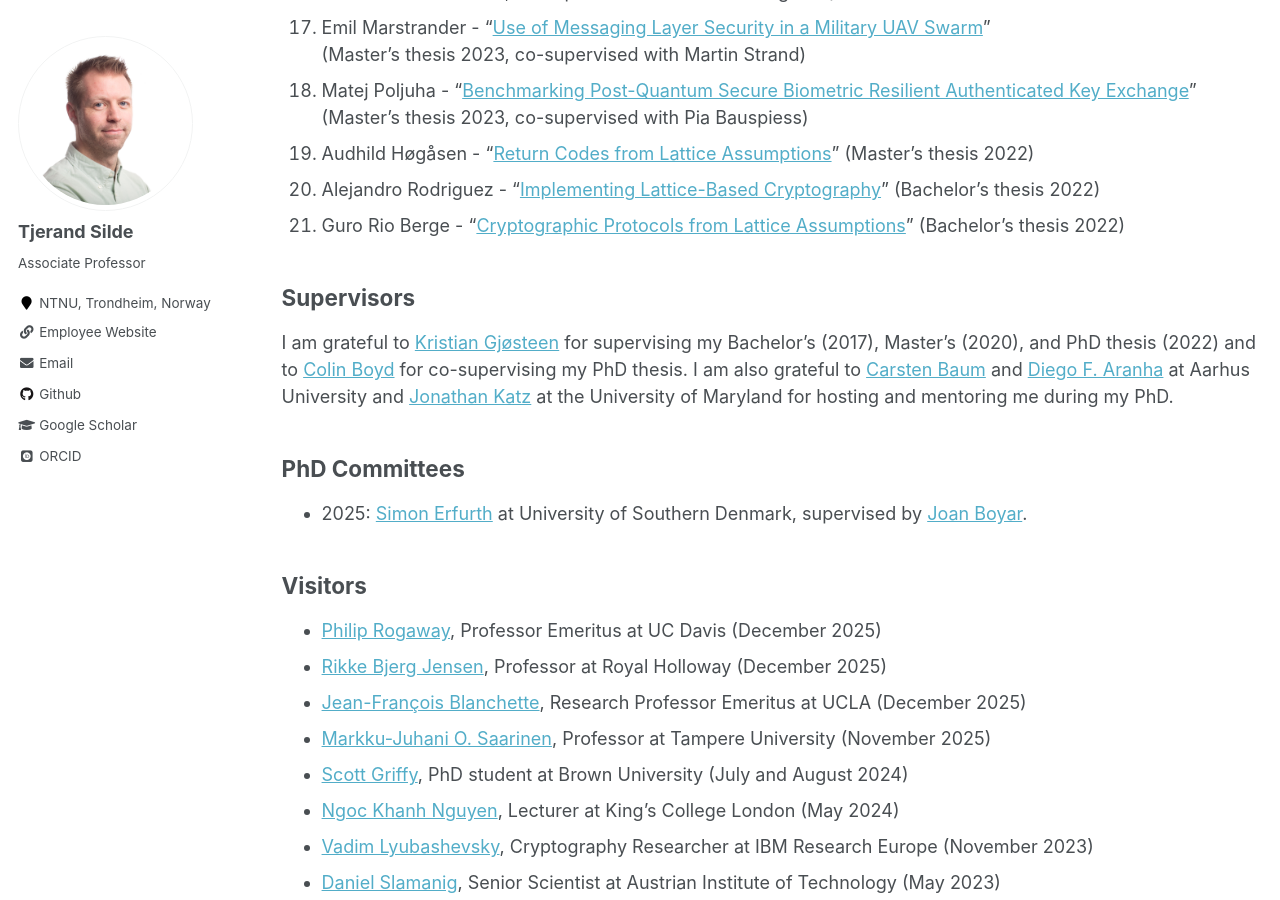
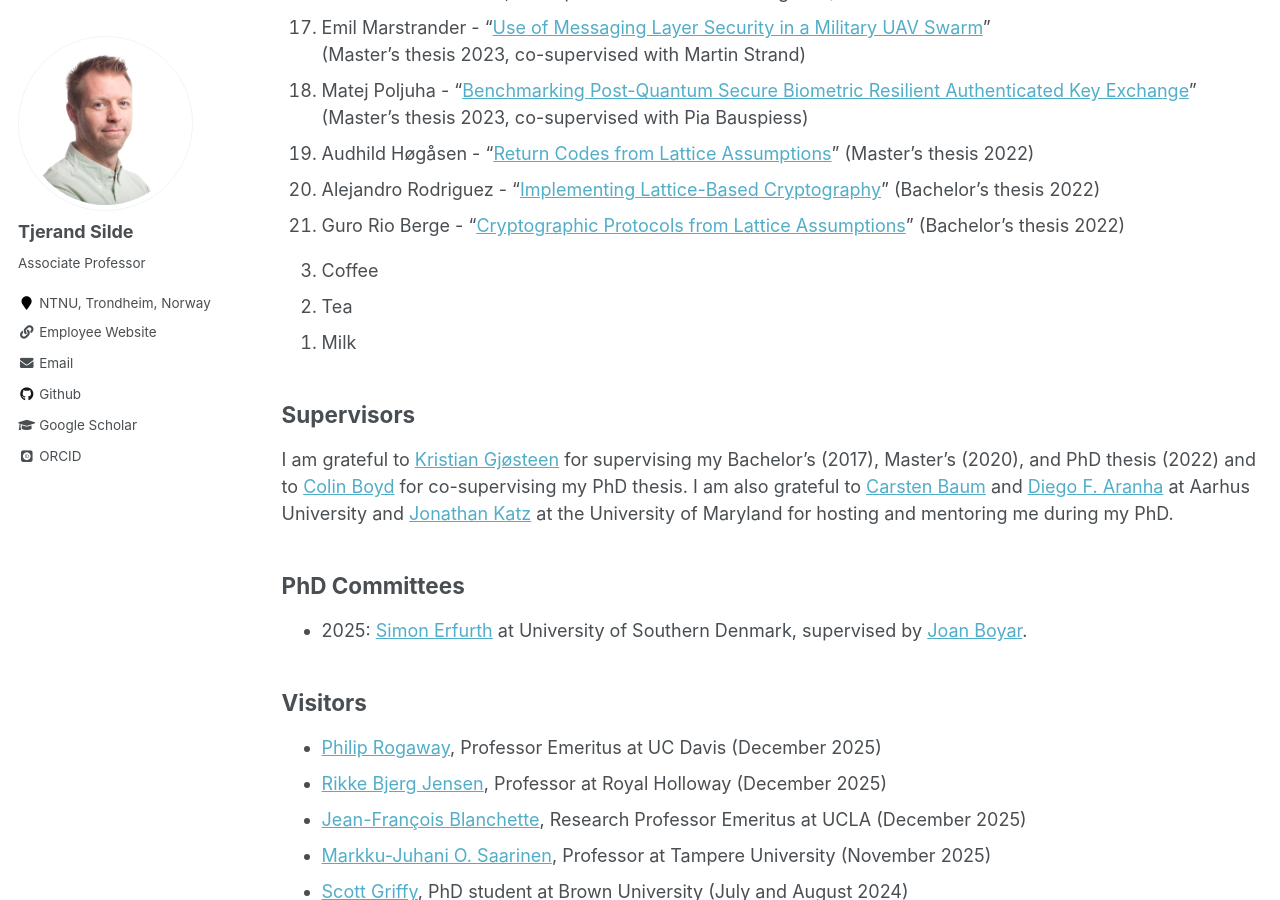
Before and after one commit to tjesi/tjesi.github.io, a Jekyll site: the page built from _pages/people.md, in a window 1280 px wide and 900 px high, scrolled down 1671 px. Built offline with Jekyll 4.4.1, drawn with Linux system fonts in a browser that asks for light colours; some web fonts are replaced.

Commit message:
Update people.md

```diff
--- a/_pages/people.md
+++ b/_pages/people.md
@@ -59,6 +59,12 @@ Privacy-Preserving Statistical Computation in the Cloud](https://tjerandsilde.no
 2. Alejandro Rodriguez - "[Implementing Lattice-Based Cryptography](https://ntnuopen.ntnu.no/ntnu-xmlui/handle/11250/3009053)" (Bachelor's thesis 2022)
 1. Guro Rio Berge - "[Cryptographic Protocols from Lattice Assumptions](https://ntnuopen.ntnu.no/ntnu-xmlui/handle/11250/3009054)" (Bachelor's thesis 2022)
 
+<ol reversed>
+  <li>Coffee</li>
+  <li>Tea</li>
+  <li>Milk</li>
+</ol>
+
 ## Supervisors
 
 I am grateful to [Kristian Gjøsteen](https://www.ntnu.edu/employees/kristian.gjosteen) for supervising my Bachelor's (2017), Master's (2020), and PhD thesis (2022) and to [Colin Boyd](https://scholar.google.no/citations?user=CIfBKmMAAAAJ) for co-supervising my PhD thesis. I am also grateful to [Carsten Baum](http://carstenbaum.com) and [Diego F. Aranha](https://dfaranha.github.io) at Aarhus University and [Jonathan Katz](https://www.cs.umd.edu/~jkatz) at the University of Maryland for hosting and mentoring me during my PhD.
```
